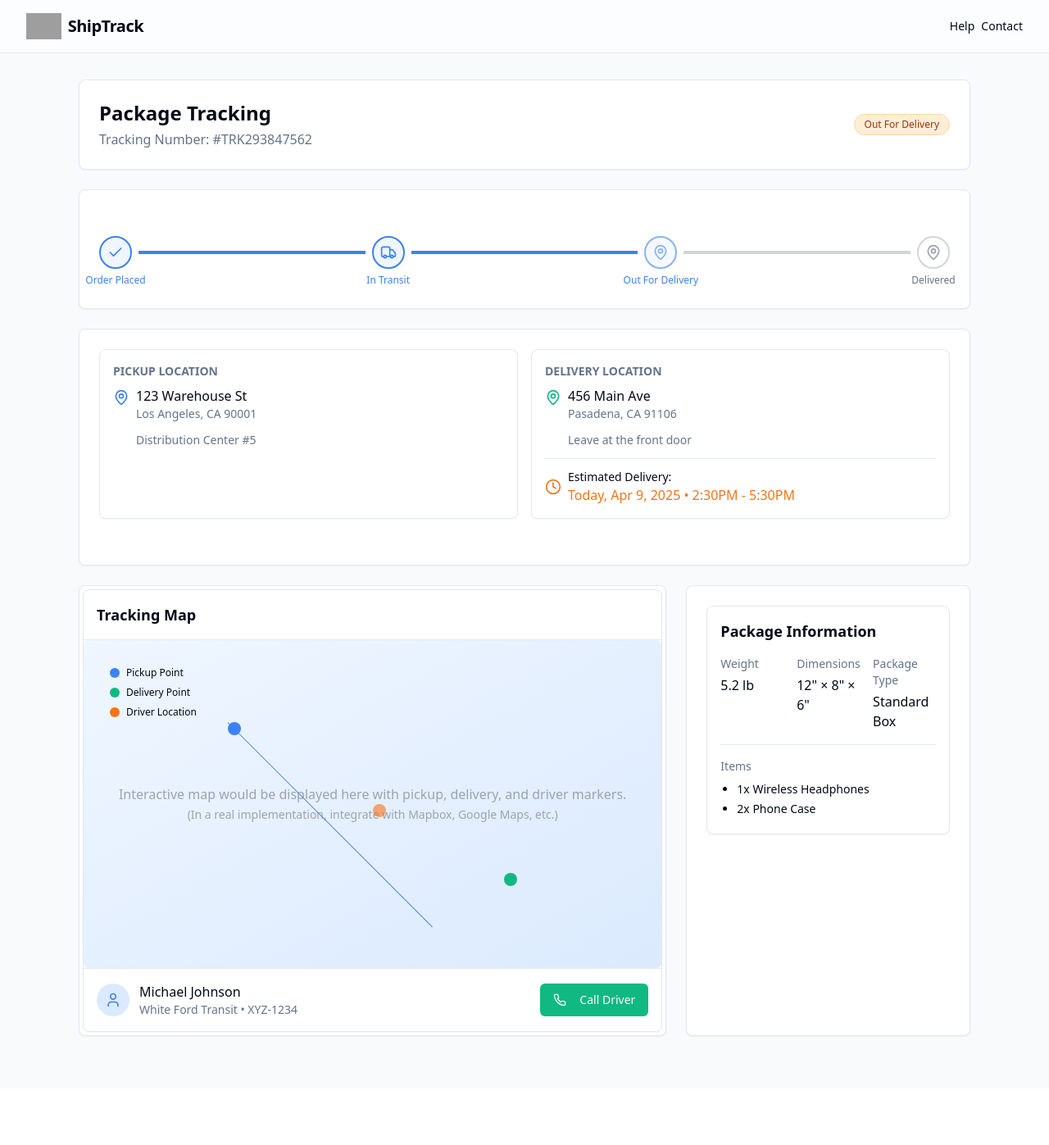
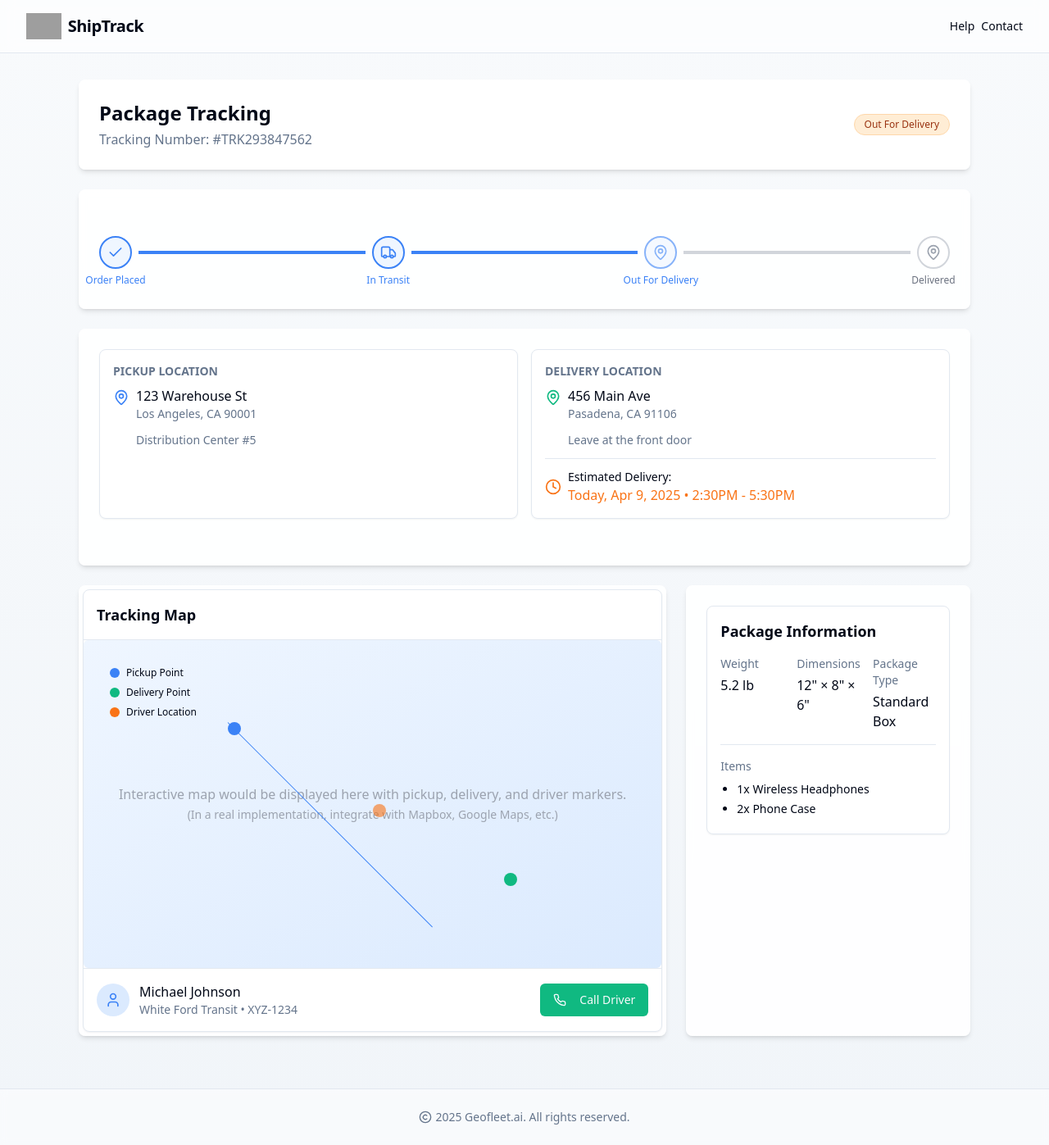
Before and after one commit to AdityaSingh2308/trackflow-visualizer-ui, a React (Vite) app: page / in a window 1280 px wide. Shown: the whole page at 82% size. Before the commit the page ends 1328 px from the top, so only its background shows below. Built offline with nearby package versions, Linux system fonts and the light colour scheme; grey boxes are pictures that could not be loaded.

Commit message:
Add UI enhancements
Add modern UI elements and copyright notice.

```diff
--- a/src/pages/TrackingPage.tsx
+++ b/src/pages/TrackingPage.tsx
@@ -11,7 +11,7 @@ import PackageInfo from '@/components/PackageInfo';
 import Navigation from '@/components/Navigation';
 import { Skeleton } from '@/components/ui/skeleton';
 import { Card } from '@/components/ui/card';
-import { AlertCircle } from 'lucide-react';
+import { AlertCircle, Copyright } from 'lucide-react';
 import { Alert, AlertDescription, AlertTitle } from '@/components/ui/alert';
 
 const TrackingPage: React.FC = () => {
@@ -47,7 +47,7 @@ const TrackingPage: React.FC = () => {
 
   if (isLoading) {
     return (
-      <>
+      <div className="min-h-screen bg-gradient-to-b from-slate-50 to-slate-100 dark:from-slate-900 dark:to-slate-800">
         <Navigation />
         <div className="container max-w-6xl py-8">
           <Skeleton className="h-12 w-2/3 mb-8" />
@@ -59,13 +59,14 @@ const TrackingPage: React.FC = () => {
           <Skeleton className="h-80 w-full mb-8" />
           <Skeleton className="h-40 w-full" />
         </div>
-      </>
+        <Footer />
+      </div>
     );
   }
 
   if (error || !trackingInfo) {
     return (
-      <>
+      <div className="min-h-screen bg-gradient-to-b from-slate-50 to-slate-100 dark:from-slate-900 dark:to-slate-800">
         <Navigation />
         <div className="container max-w-6xl py-8">
           <Alert variant="destructive">
@@ -76,26 +77,27 @@ const TrackingPage: React.FC = () => {
             </AlertDescription>
           </Alert>
         </div>
-      </>
+        <Footer />
+      </div>
     );
   }
 
   return (
-    <div className="min-h-screen bg-slate-50 dark:bg-slate-900">
+    <div className="min-h-screen bg-gradient-to-b from-slate-50 to-slate-100 dark:from-slate-900 dark:to-slate-800">
       <Navigation />
       <div className="container max-w-6xl py-8">
-        <Card className="p-6 shadow-sm mb-6">
+        <Card className="p-6 shadow-md mb-6 hover:shadow-lg transition-shadow duration-300 backdrop-blur-sm bg-white/90 dark:bg-slate-800/90 border-white/10">
           <TrackingHeader
             trackingNumber={trackingInfo.trackingNumber}
             status={trackingInfo.status}
           />
         </Card>
 
-        <Card className="p-6 shadow-sm mb-6">
+        <Card className="p-6 shadow-md mb-6 hover:shadow-lg transition-shadow duration-300 backdrop-blur-sm bg-white/90 dark:bg-slate-800/90 border-white/10">
           <TrackingTimeline status={trackingInfo.status} />
         </Card>
 
-        <Card className="p-6 shadow-sm mb-6">
+        <Card className="p-6 shadow-md mb-6 hover:shadow-lg transition-shadow duration-300 backdrop-blur-sm bg-white/90 dark:bg-slate-800/90 border-white/10">
           <LocationDetails
             pickup={trackingInfo.pickup}
             delivery={trackingInfo.delivery}
@@ -105,7 +107,7 @@ const TrackingPage: React.FC = () => {
 
         <div className="grid grid-cols-1 lg:grid-cols-12 gap-6 mb-8">
           <div className="lg:col-span-8">
-            <Card className="h-full shadow-sm p-1">
+            <Card className="h-full shadow-md hover:shadow-lg transition-shadow duration-300 backdrop-blur-sm bg-white/90 dark:bg-slate-800/90 border-white/10 p-1">
               <TrackingMap
                 pickup={trackingInfo.pickup}
                 delivery={trackingInfo.delivery}
@@ -114,14 +116,28 @@ const TrackingPage: React.FC = () => {
             </Card>
           </div>
           <div className="lg:col-span-4">
-            <Card className="h-full shadow-sm p-6">
+            <Card className="h-full shadow-md hover:shadow-lg transition-shadow duration-300 backdrop-blur-sm bg-white/90 dark:bg-slate-800/90 border-white/10 p-6">
               <PackageInfo packageDetails={trackingInfo.packageDetails} />
             </Card>
           </div>
         </div>
       </div>
+      <Footer />
     </div>
   );
 };
 
+const Footer = () => {
+  return (
+    <footer className="py-6 border-t border-slate-200 dark:border-slate-700 backdrop-blur-sm bg-white/50 dark:bg-slate-800/50">
+      <div className="container max-w-6xl flex items-center justify-center">
+        <div className="flex items-center text-sm text-slate-500 dark:text-slate-400">
+          <Copyright className="h-4 w-4 mr-1" />
+          <span>{new Date().getFullYear()} Geofleet.ai. All rights reserved.</span>
+        </div>
+      </div>
+    </footer>
+  );
+};
+
 export default TrackingPage;
```
